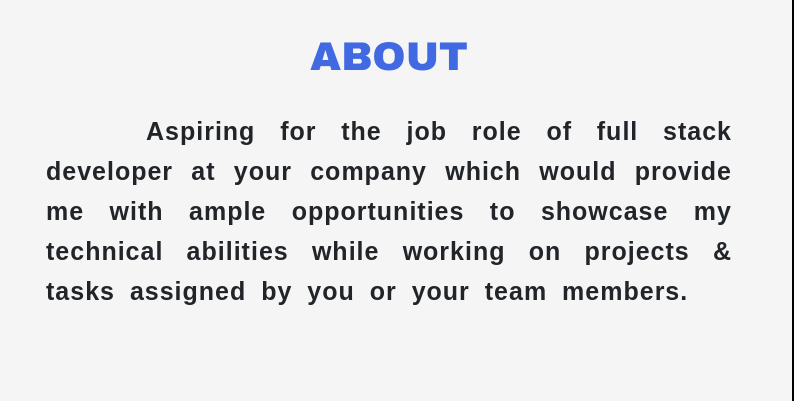
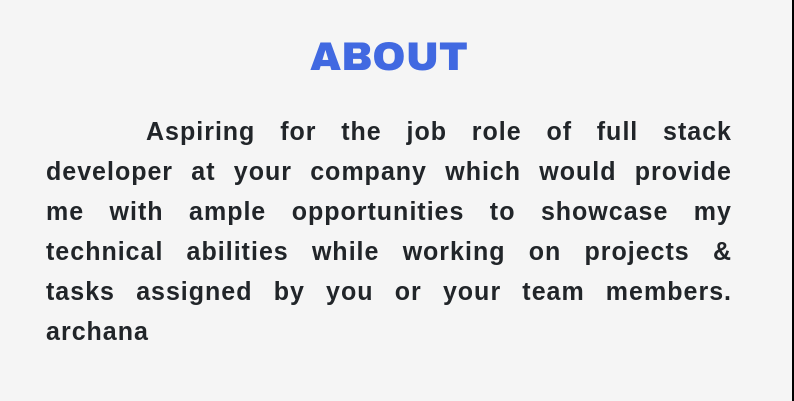
Before and after one commit to archanamalge/Portfolio_Archana, a plain HTML site: page index.html in a window 1280 px wide. Shown: the part 549-950 px from the top of the page, 486-1280 px from the left. Drawn offline with nearby package versions, Linux system fonts and the light colour scheme.

Commit message:
Update index.html

```diff
--- a/index.html
+++ b/index.html
@@ -60,7 +60,7 @@
             <p class="carrerinfo">
                 Aspiring for the job role of full stack developer at your company which would
                 provide me with ample opportunities to showcase my technical abilities while working
-                on projects & tasks assigned by you or your team members.
+                on projects & tasks assigned by you or your team members. archana
             </p>
         </div>
     </div>
```
